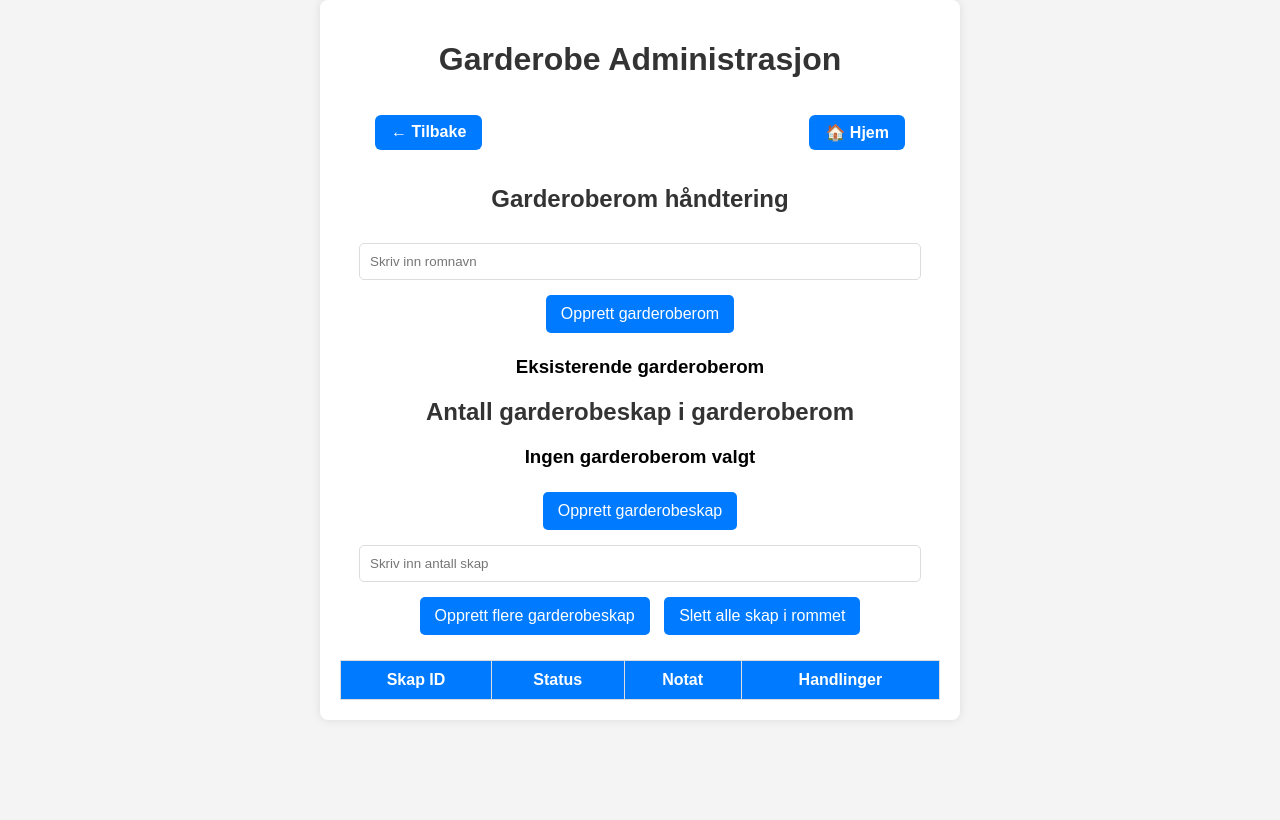
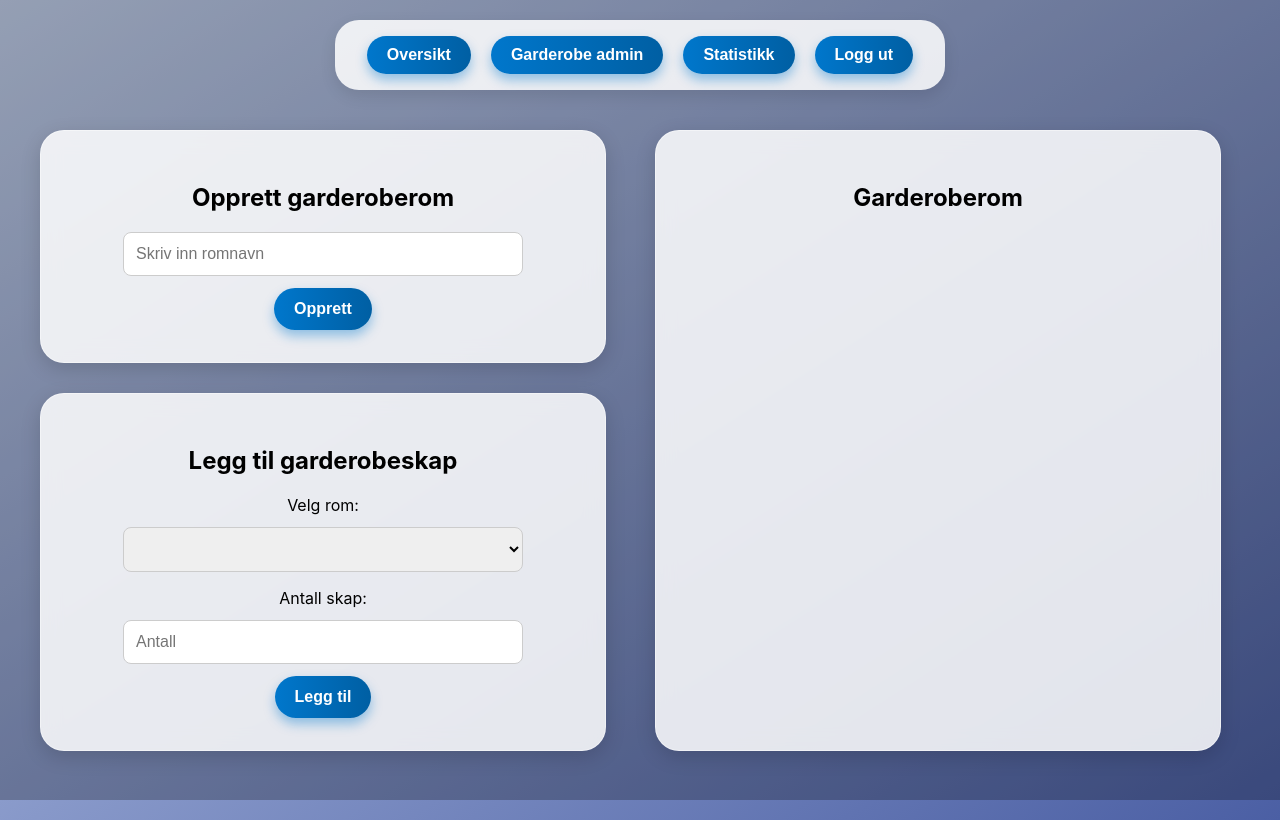
Before and after one commit to Chrizziboi/Skapapp, a FastAPI app: page /admin_wardrobe in a window 1280 px wide. Before the commit the page ends 700 px from the top, so only its background shows below. Run offline with FastAPI, Linux system fonts and the light colour scheme; data that the repository does not hold is empty.

Commit message:
Changed the design for all the pages. Functionality still limited because of functions, and some button that i will take next time

```diff
--- a/static/styles/admin_rooms.css
+++ b/static/styles/admin_rooms.css
@@ -1,112 +1,154 @@
 body {
-    font-family: Arial, sans-serif;
-    background-color: #f4f4f4;
+    font-family: 'Inter', sans-serif;
+    background: linear-gradient(to bottom right, #c6d4f0, #4b5fa4);
+    min-height: 100vh;
     margin: 0;
     padding: 0;
+}
+
+body::before {
+    content: "";
+    position: fixed;
+    inset: 0;
+    background: rgba(0, 0, 0, 0.25);
+    z-index: -1;
+}
+
+.admin-navbar {
+    width: fit-content;
+    margin: 20px auto 40px;
+    padding: 16px 32px;
+    background: rgba(255, 255, 255, 0.85);
+    border-radius: 24px;
+    box-shadow: 0 6px 16px rgba(0, 0, 0, 0.1);
     display: flex;
     justify-content: center;
+    gap: 20px;
+}
+
+.nav-menu {
+    display: flex;
+    gap: 20px;
+    list-style: none;
+    margin: 0;
+    padding: 0;
+}
+
+.nav-menu li button {
+    padding: 10px 20px;
+    background: linear-gradient(to right, #0077cc, #005fa3);
+    color: white;
+    border: none;
+    border-radius: 50px;
+    font-size: 16px;
+    font-weight: 600;
+    cursor: pointer;
+    box-shadow: 0 6px 12px rgba(0, 119, 204, 0.4);
+    transition: all 0.3s ease;
+}
+
+.nav-menu li button:hover {
+    background: linear-gradient(to right, #005fa3, #0077cc);
+    transform: translateY(-2px);
+    box-shadow: 0 8px 16px rgba(0, 119, 204, 0.5);
+}
+
+.wardrobe-admin-layout {
+    display: grid;
+    grid-template-areas:
+        "create-room list"
+        "add-lockers list";
+    grid-template-columns: 1fr 1fr;
+    gap: 30px;
+    max-width: 1200px;
+    margin: 0 auto 60px;
+    padding: 0 16px;
+}
+
+.card {
+    width: 100%;
+    max-width: 500px;
+    padding: 32px;
+    border-radius: 24px;
+    text-align: center;
+    box-shadow: 0 6px 20px rgba(0, 0, 0, 0.15);
+}
+
+.card-left {
+    grid-area: create-room;
+}
+
+.card-bottom {
+    grid-area: add-lockers;
+}
+
+.card-right {
+    grid-area: list;
+}
+
+.glassmorphic {
+    background: rgba(255, 255, 255, 0.85);
+    border: 1px solid rgba(255, 255, 255, 0.4);
+    backdrop-filter: blur(10px);
+    -webkit-backdrop-filter: blur(10px);
+}
+
+.input-row,
+.dropdown-row {
+    display: flex;
+    flex-direction: column;
+    gap: 12px;
+    align-items: center;
+    margin-top: 16px;
+}
+
+input,
+select {
+    padding: 12px;
+    width: 100%;
+    max-width: 400px;
+    border: 1px solid #ccc;
+    border-radius: 8px;
+    font-size: 16px;
+    box-sizing: border-box;
+}
+
+button {
+    padding: 12px 20px;
+    background: linear-gradient(to right, #0077cc, #005fa3);
+    color: white;
+    border: none;
+    border-radius: 50px;
+    font-size: 16px;
+    font-weight: 600;
+    cursor: pointer;
+    box-shadow: 0 6px 12px rgba(0, 119, 204, 0.4);
+    transition: all 0.3s ease;
+}
+
+button:hover {
+    background: linear-gradient(to right, #005fa3, #0077cc);
+    transform: translateY(-2px);
+    box-shadow: 0 8px 16px rgba(0, 119, 204, 0.5);
+}
+
+.room-list {
+    list-style: none;
+    padding: 0;
+    margin-top: 16px;
+}
+
+.room-item {
+    background: #e9ecef;
+    padding: 12px;
+    border-radius: 12px;
+    margin: 8px 0;
+    display: flex;
+    justify-content: space-between;
     align-items: center;
 }
 
-.container {
-    background: white;
-    padding: 20px;
-    border-radius: 8px;
-    box-shadow: 0 0 10px rgba(0, 0, 0, 0.1);
-    text-align: center;
-    width: 80%;
-    max-width: 600px;
+.right-list {
+    flex: 1;
+    min-width: 300px;
 }
-
-h1, h2 {
-    color: #333;
-}
-
-input, select {
-    width: 90%;
-    padding: 10px;
-    margin: 10px 0;
-    border: 1px solid #ddd;
-    border-radius: 5px;
-}
-
-button {
-    background-color: #007bff;
-    color: white;
-    border: none;
-    padding: 10px 15px;
-    margin: 5px;
-    font-size: 16px;
-    cursor: pointer;
-    border-radius: 5px;
-    transition: background 0.3s;
-}
-
-button:hover {
-    background-color: #0056b3;
-}
-
-ul {
-    list-style: none;
-    padding: 0;
-}
-
-ul li {
-    background: #e9ecef;
-    margin: 5px 0;
-    padding: 10px;
-    border-radius: 5px;
-    display: flex;
-    justify-content: space-between;
-}
-
-table {
-    width: 100%;
-    border-collapse: collapse;
-    margin-top: 20px;
-}
-
-th, td {
-    padding: 10px;
-    border: 1px solid #ddd;
-}
-
-th {
-    background-color: #007bff;
-    color: white;
-}
-html {
-    scroll-behavior: smooth;
-}
-.navigation-buttons {
-    margin-top: 30px;
-}
-
-.navigation-buttons button {
-    padding: 10px 20px;
-    margin: 5px;
-    background-color: #6c757d;
-    border: none;
-    border-radius: 5px;
-    color: white;
-    font-size: 14px;
-    cursor: pointer;
-}
-
-.navigation-buttons button:hover {
-    background-color: #5a6268;
-}
-.top-nav {
-    display: flex;
-    justify-content: space-between;
-    padding: 10px 30px;
-}
-.top-nav button {
-    background-color: #007bff;
-    color: white;
-    padding: 8px 16px;
-    border: none;
-    border-radius: 6px;
-    cursor: pointer;
-    font-weight: bold;
-}
--- a/templates/admin_wardrobe_management.html
+++ b/templates/admin_wardrobe_management.html
@@ -8,56 +8,45 @@
 </head>
 <body>
 
-    <div class="container">
-        <h1>Garderobe Administrasjon</h1>
+    <!-- Admin Navbar -->
+    <nav class="admin-navbar">
+        <ul class="nav-menu">
+            <li><button onclick="location.href='/admin_page'">Oversikt</button></li>
+            <li><button onclick="location.href='/admin_wardrobe_management'">Garderobe admin</button></li>
+            <li><button onclick="location.href='/admin_statistics'">Statistikk</button></li>
+            <li><button onclick="location.href='/logout'">Logg ut</button></li>
+        </ul>
+    </nav>
 
-        <div class="top-nav">
-            <button onclick="goBack()">← Tilbake</button>
-            <button onclick="goHome()">🏠 Hjem</button>
+    <main>
+        <div class="wardrobe-admin-layout">
+            <section class="card card-left glassmorphic">
+                <h2>Opprett garderoberom</h2>
+                <div class="input-row">
+                    <input type="text" id="roomName" placeholder="Skriv inn romnavn">
+                    <button class="create-room-btn" onclick="createRoom()">Opprett</button>
+                </div>
+            </section>
+
+            <section class="card card-bottom glassmorphic">
+                <h2>Legg til garderobeskap</h2>
+                <div class="dropdown-row">
+                    <label for="room-dropdown">Velg rom:</label>
+                    <select id="room-dropdown"></select>
+                </div>
+                <div class="dropdown-row">
+                    <label for="locker-quantity">Antall skap:</label>
+                    <input type="number" id="locker-quantity" min="1" placeholder="Antall">
+                    <button class="add-lockers-btn" id="add-lockers-btn">Legg til</button>
+                </div>
+            </section>
+
+            <section class="card card-right glassmorphic">
+                <h2>Garderoberom</h2>
+                <ul id="room-list" class="room-list"></ul>
+            </section>
         </div>
-        <!-- Room Management (Fixed) -->
-        <div class="section" id="room-management">
-            <h2>Garderoberom håndtering</h2>
-            <input type="text" id="roomName" placeholder="Skriv inn romnavn">
-            <button onclick="createRoom()">Opprett garderoberom</button>
-
-            <h3>Eksisterende garderoberom</h3>
-            <ul id="room-list"></ul>
-        </div>
-
-        <!-- Locker Management (Expands) -->
-        <div class="section" id="locker-section">
-            <h2>Antall garderobeskap i garderoberom</h2>
-            <h3 id="selected-room-name">Ingen garderoberom valgt</h3>
-            <button id="create-locker-btn" onclick="createLocker()" disabled>Opprett garderobeskap</button>
-
-              <div class="multiple-lockers">
-                <input type="number" id="lockerQuantity" min="1" placeholder="Skriv inn antall skap">
-                <button id="create-multiple-lockers-btn" onclick="createMultipleLockers()" disabled>Opprett flere garderobeskap</button>
-                  <button id="delete-all-lockers-btn" onclick="deleteAllLockers()" disabled>Slett alle skap i rommet</button>
-              </div>
-
-            <table>
-                <thead>
-                    <tr>
-                        <th>Skap ID</th>
-                        <th>Status</th>
-                        <th>Notat</th>
-                        <th>Handlinger</th>
-                    </tr>
-                </thead>
-                <tbody id="locker-table"></tbody>
-            </table>
-        </div>
-    </div>
-    <script>
-        function goHome() {
-            window.location.href = "/";
-        }
-        function goBack() {
-            window.history.back();
-        }
-    </script>
+    </main>
 
     <script>
         let selectedRoomId = null;
```
Also changed, not shown: static/styles/admin_page.css (+78 -28 lines), static/styles/admin_statistics.css (+109 -7 lines), templates/admin_page.html (+28 -30 lines), templates/admin_statistics.html (+25 -9 lines).
